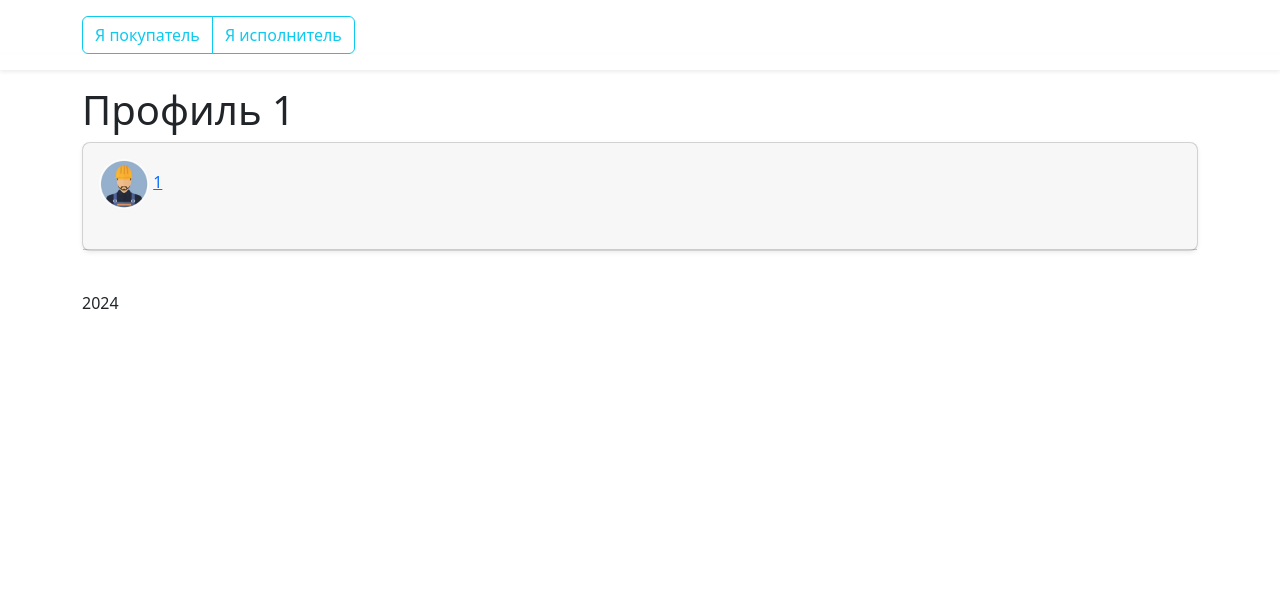
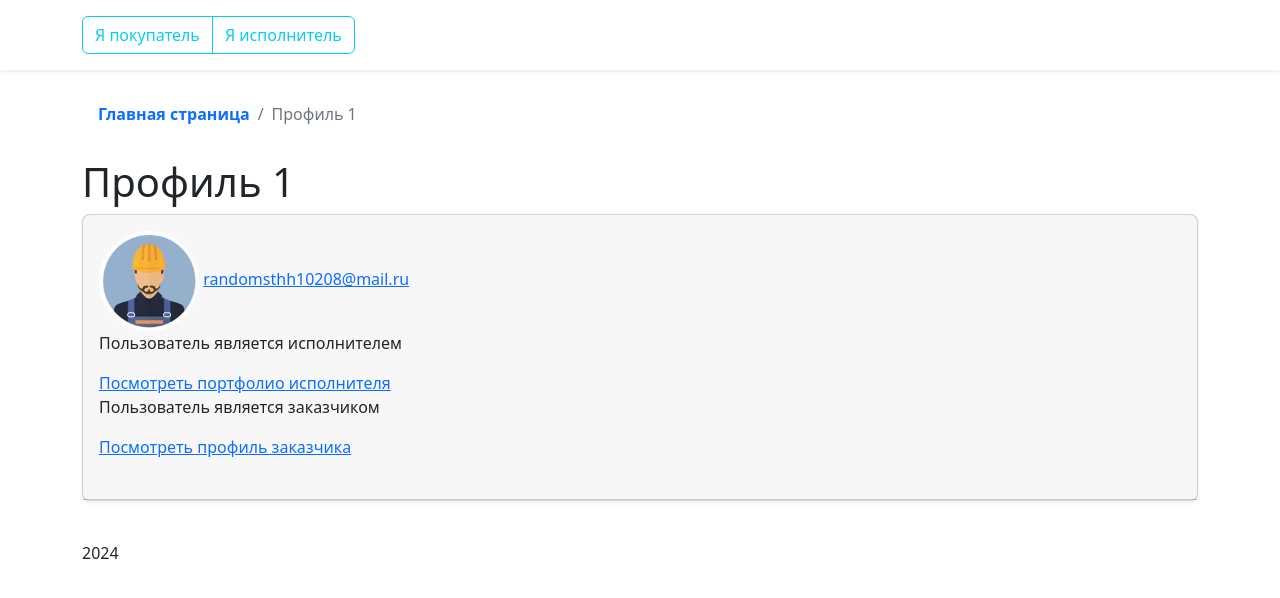
Before and after one commit to DmitriyBochkarev/ppr_repo, a Django app: page /users/7/ in a window 1280 px wide. Shown: the part 58-656 px from the top of the page. Run offline with Django 4.2, Linux system fonts and the light colour scheme; a user stored in the database is signed in; data comes from the database, SQL or seed files in the repository; both versions use the stored data as it was after the commit; some libraries are stand-ins or nearby versions.

Commit message:
working on user profile

```diff
--- a/users/templates/users/profile.html
+++ b/users/templates/users/profile.html
@@ -28,8 +28,11 @@
       <li class="breadcrumb-item">
         <a class="link-body-emphasis fw-semibold text-decoration-none" href="{% url 'searchwork-about' %}">Главная страница</a>
       </li>
+		<li class="breadcrumb-item">
+        <a class="link-body-emphasis fw-semibold text-decoration-none" href="{% url 'user-profile' user.id %}">Профиль {{ user.username }}</a>
+      </li>
       <li class="breadcrumb-item active" aria-current="page">
-        Мой профиль
+        Редактирование профиля
       </li>
     </ol>
 
--- a/users/templates/users/user_profile.html
+++ b/users/templates/users/user_profile.html
@@ -23,6 +23,14 @@
 <div  class="p-2 "></div>
 
 <main class="container">
+<ol class="breadcrumb p-3 bg-body-tertiary rounded-3">
+      <li class="breadcrumb-item">
+        <a class="link-body-emphasis fw-semibold text-decoration-none" href="{% url 'searchwork-about' %}">Главная страница</a>
+      </li>
+      <li class="breadcrumb-item active" aria-current="page">
+        Профиль {{ user.username }}
+      </li>
+    </ol>
 
     <h1>Профиль {{ user.username }}</h1>
 
@@ -30,10 +38,16 @@
         <div class="card-header py-3">
             <div class="d-flex justify-content-between">
                 <div>
-                <img class="rounded-circle article-img" src="{{ user.profile.image.url }}" width="50" height="50" alt="аватар заказчика">
-                <a class="card-title pricing-card-title" href="#">{{ user.username }}</a>
-
-
+                <img class="rounded-circle article-img" src="{{ user.profile.image.url }}" width="100" height="100" alt="аватар заказчика">
+                <a class="card-title pricing-card-title" href="#">{{ user.email }}</a>
+                    {% if user.worker %}
+                        <p>Пользователь является исполнителем</p>
+                        <a class="card-title pricing-card-title" href="{% url 'worker-profile' user.worker.id %}">Посмотреть портфолио исполнителя</a>
+                    {% endif %}
+                    {% if user.client %}
+                        <p>Пользователь является заказчиком</p>
+                        <a class="card-title pricing-card-title" href="{% url 'client-profile' user.client.id %}">Посмотреть профиль заказчика</a>
+                    {% endif %}
                 </div>
                 <h2></h2>
             </div>
```
Also changed, not shown: db.sqlite3, media/profile_pics/IMG_20240420_142056_KnSRt8s.jpg.
